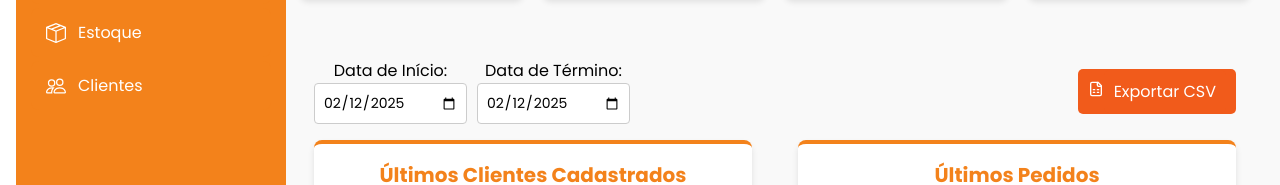
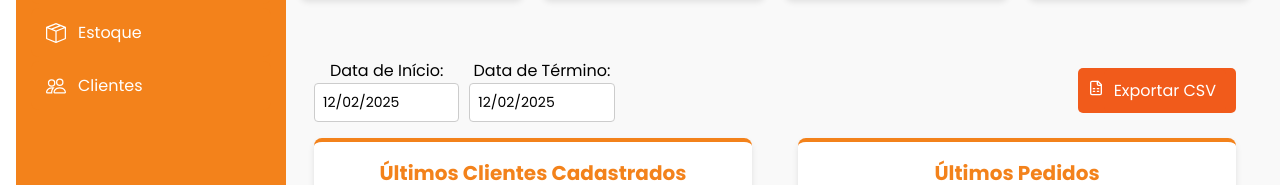
Before and after one commit to FGA0138-MDS-Ajax/2024.2-Sagittarius, a React (Create React App) app in the folder pele_dourada/frontend/: page /dashboard in a window 1280 px wide. Shown: the part 219-404 px from the top of the page. Built offline with nearby package versions, Linux system fonts and the light colour scheme; no server answers.

Commit message:
filtro de data em formato pt-br

```diff
--- a/pele_dourada/frontend/package.json
+++ b/pele_dourada/frontend/package.json
@@ -16,6 +16,7 @@
     "react": "^18.3.1",
     "react-bootstrap": "^2.10.9",
     "react-csv": "^2.2.2",
+    "react-datepicker": "^8.0.0",
     "react-dom": "^18.0.0",
     "react-icons": "^5.4.0",
     "react-input-mask": "^2.0.4",
--- a/pele_dourada/frontend/src/components/dashboard/dashboard.css
+++ b/pele_dourada/frontend/src/components/dashboard/dashboard.css
@@ -6,6 +6,8 @@
   text-align: center;
   background-color: #F9F9F9;
 }
+
+
 
 .dashboard-page {
   display: flex;
--- a/pele_dourada/frontend/src/components/dashboard/dashboard.js
+++ b/pele_dourada/frontend/src/components/dashboard/dashboard.js
@@ -11,6 +11,7 @@
 import { CSVLink } from "react-csv";
 import { format } from 'date-fns';
 import { ptBR } from 'date-fns/locale';
+import DatePicker from "react-datepicker";
 
 const COLORS = [
   '#0088FE', '#00C49F', '#FFBB28', '#FF8042', '#AF19FF', '#FF4560', '#00E396', '#775DD0', '#FEB019', '#FF4560', '#FF5733', '#33FF57', '#3357FF', '#FF33A1', '#FFC300', '#FF6600', '#33FF66', '#FF0066', '#00FFCC', '#FF3366'];
@@ -22,6 +23,8 @@
   const [products, setProducts] = useState([]);
   const [startDate, setStartDate] = useState('');
   const [endDate, setEndDate] = useState('');
+
+
 
   useEffect(() => {
     const today = new Date().toISOString().split('T')[0];
@@ -195,14 +198,26 @@
         <div className="dashboard-contents" id="dashboard-contents">
           <div className="dashboard-filters">
 
-            <div className='dashboard-datepickers'>
+          <div className='dashboard-datepickers'>
                 <label className="dashboard-label">
-                  Data de Início:
-                  <input type="date" value={startDate} onChange={(e) => setStartDate(e.target.value)} />
+                    Data de Início:
+                    <DatePicker
+                        selected={startDate}
+                        onChange={(date) => setStartDate(date)}
+                        dateFormat="dd/MM/yyyy"
+                        locale={ptBR}
+                        placeholderText="DD/MM/AAAA"
+                    />
                 </label>
                 <label className="dashboard-label">
-                  Data de Término:
-                  <input type="date" value={endDate} onChange={(e) => setEndDate(e.target.value)} />
+                    Data de Término:
+                    <DatePicker
+                        selected={endDate}
+                        onChange={(date) => setEndDate(date)}
+                        dateFormat="dd/MM/yyyy"
+                        locale={ptBR}
+                        placeholderText="DD/MM/AAAA"
+                    />
                 </label>
             </div>
 
```
